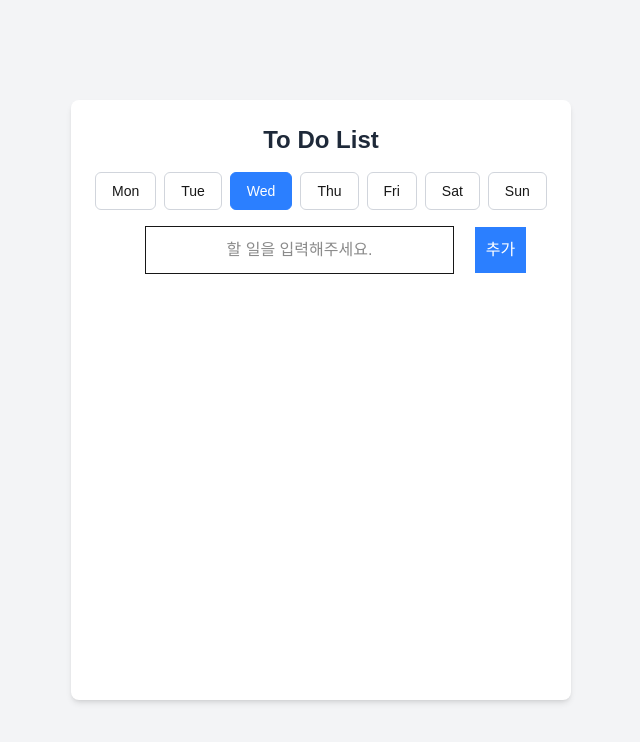
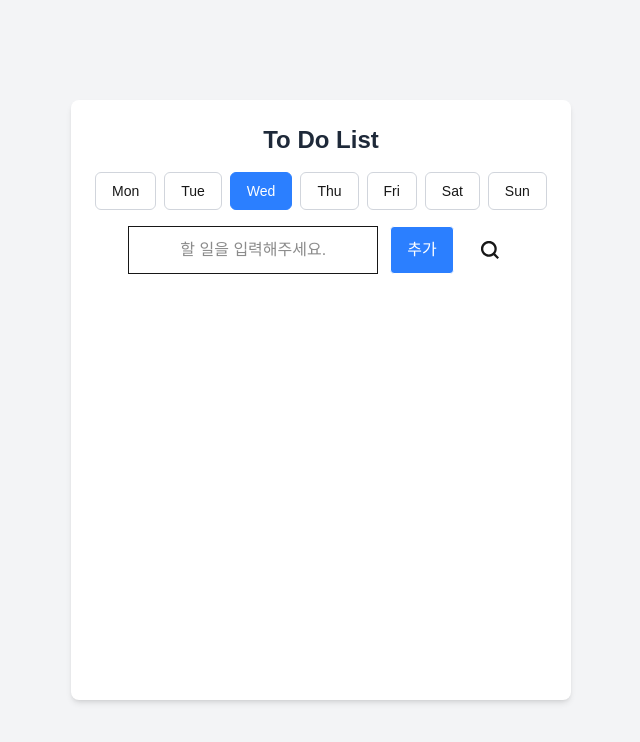
Before and after one commit to YouKnowThat-Park/Hi-Todays-Me, a Next.js app: page / in a window 1280 px wide. Shown: the top 742 px of the page, without its empty margins (319-959 px from the left). Built offline with nearby package versions, Linux system fonts and the light colour scheme.

Commit message:
: feat : 검색 기능 추가 (Recoil 사용하여 상태 관리)

```diff
--- /dev/null
+++ b/src/app/todo-List/_components/ExpandingSearchInput.tsx
@@ -0,0 +1,79 @@
+"use client";
+import { todoSearchState } from "@/recoil/todo-List/todoSearchAtom";
+import { useState, useEffect, useRef } from "react";
+import { useSetRecoilState } from "recoil";
+
+interface Props {
+  onToggle?: (open: boolean) => void;
+}
+
+export default function ExpandingSearchInput({ onToggle }: Props) {
+  const [isOpen, setIsOpen] = useState(false);
+  const wrapperRef = useRef<HTMLDivElement>(null);
+  const setSearch = useSetRecoilState(todoSearchState);
+
+  const handleToggle = () => {
+    const next = !isOpen;
+    setIsOpen(next);
+    onToggle?.(next);
+
+    // 닫히면 검색어 초기화
+    if (!next) setSearch("");
+  };
+
+  useEffect(() => {
+    const handleClickOutside = (e: MouseEvent) => {
+      if (
+        wrapperRef.current &&
+        !wrapperRef.current.contains(e.target as Node)
+      ) {
+        setIsOpen(false);
+        onToggle?.(false);
+        setSearch(""); // 검색어 초기화
+      }
+    };
+    if (isOpen) document.addEventListener("mousedown", handleClickOutside);
+    return () => document.removeEventListener("mousedown", handleClickOutside);
+  }, [isOpen, onToggle, setSearch]);
+
+  return (
+    <div
+      ref={wrapperRef}
+      className={`h-12 transition-all duration-300 flex items-center px-0 ${
+        isOpen ? "w-full" : "w-12"
+      }`}
+    >
+      <div
+        className={`flex items-center rounded-full transition-all duration-300 overflow-hidden ${
+          isOpen ? "w-full border px-3" : "w-12 h-12 justify-center"
+        }`}
+      >
+        <button
+          onClick={handleToggle}
+          className="flex items-center justify-center w-12 h-12 rounded-full transition hover:text-blue-500"
+        >
+          <svg
+            xmlns="http://www.w3.org/2000/svg"
+            viewBox="0 0 24 24"
+            width="18"
+            height="18"
+          >
+            <path
+              fill="currentColor"
+              d="M18.9,16.776A10.539,10.539,0,1,0,16.776,18.9l5.1,5.1L24,21.88ZM10.5,18A7.5,7.5,0,1,1,18,10.5,7.507,7.507,0,0,1,10.5,18Z"
+            />
+          </svg>
+        </button>
+
+        {isOpen && (
+          <input
+            type="text"
+            placeholder="Search..."
+            onChange={(e) => setSearch(e.target.value)}
+            className="ml-3 outline-none text-sm bg-transparent w-full text-gray-800 placeholder:text-gray-400"
+          />
+        )}
+      </div>
+    </div>
+  );
+}
--- a/src/app/todo-List/_components/TodoInput.tsx
+++ b/src/app/todo-List/_components/TodoInput.tsx
@@ -1,13 +1,15 @@
 "use client";
 
-import { dayFilterState, todoListState } from "@/recoil/todo-List/todoAtom";
 import { useState } from "react";
 import { useRecoilState } from "recoil";
+import { todoListState, dayFilterState } from "@/recoil/todo-List/todoAtom";
+import ExpandingSearchInput from "./ExpandingSearchInput";
 
 export default function TodoInput() {
   const [todos, setTodos] = useRecoilState(todoListState);
+  const [day] = useRecoilState(dayFilterState);
   const [input, setInput] = useState("");
-  const [day] = useRecoilState(dayFilterState);
+  const [isSearchOpen, setIsSearchOpen] = useState(false); // 🔄 검색창 열림 여부
 
   const addTodo = (e: React.FormEvent<HTMLFormElement>) => {
     e.preventDefault();
@@ -21,28 +23,34 @@ export default function TodoInput() {
     };
 
     const updated = [...todos, newTodo];
-
-    setTodos(updated); // Recoil 상태 업데이트
+    setTodos(updated);
     localStorage.setItem("todos", JSON.stringify(updated));
-
     setInput("");
   };
 
   return (
     <div>
-      <form onSubmit={addTodo} className="flex mr-5">
+      <form
+        onSubmit={addTodo}
+        className="flex justify-center items-center gap-3 "
+      >
+        {!isSearchOpen && (
+          <>
             <input
               value={input}
               onChange={(e) => setInput(e.target.value)}
               placeholder="할 일을 입력해주세요."
-          className="ml-[50px] border w-[350px] justify-center items-center text-center"
+              className="border w-[250px] h-12 text-center"
             />
             <button
               type="submit"
-          className="ml-[20px] border bg-blue-500 text-white w-15 h-12"
+              className="border bg-blue-500 text-white px-4 h-12 rounded"
             >
               추가
             </button>
+          </>
+        )}
+        <ExpandingSearchInput onToggle={setIsSearchOpen} />
       </form>
     </div>
   );
--- /dev/null
+++ b/src/recoil/todo-List/todoSearchAtom.ts
@@ -0,0 +1,6 @@
+import { atom } from "recoil";
+
+export const todoSearchState = atom<string>({
+  key: "todoSearchState",
+  default: "",
+});
--- a/src/recoil/todo-List/todoSelectors.ts
+++ b/src/recoil/todo-List/todoSelectors.ts
@@ -1,5 +1,6 @@
 import { selector } from "recoil";
 import { dayFilterState, filterState, todoListState } from "./todoAtom";
+import { todoSearchState } from "./todoSearchAtom";
 
 export const filteredTodoSelector = selector({
   key: "filteredTodoSelector",
@@ -7,6 +8,7 @@ export const filteredTodoSelector = selector({
     const filter = get(filterState);
     const todos = get(todoListState);
     const day = get(dayFilterState);
+    const search = get(todoSearchState).toLowerCase();
 
     let filtered = todos;
 
@@ -20,6 +22,12 @@ export const filteredTodoSelector = selector({
     // 요일 필터 (selectedDay가 비어있지 않은 경우만 적용)
     if (day) {
       filtered = filtered.filter((todo) => todo.day === day);
+    }
+
+    if (search) {
+      filtered = filtered.filter((todo) =>
+        todo.text.toLowerCase().includes(search)
+      );
     }
 
     return filtered;
```
Lines whose indentation alone changed are shown as unchanged.
